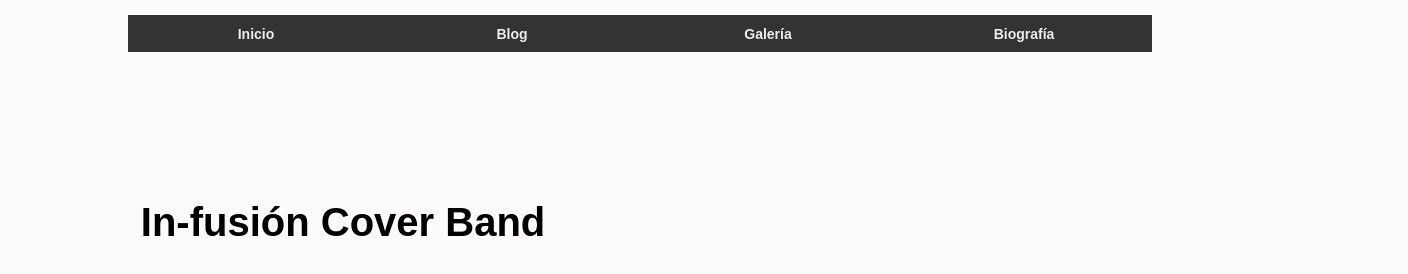
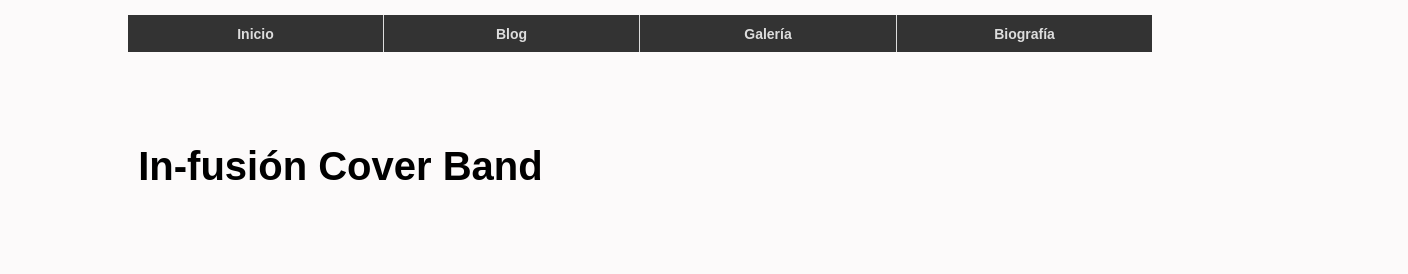
Before and after one commit to Alejo-Adamoli/In-fusi-n, a plain HTML site: page index.html in a window 1280 px wide. Shown: the whole page, 1408 px wide, since content can reach past the window. Drawn offline with Linux system fonts and the light colour scheme.

Commit message:
Se corrigió la posición del menú y se agregaron bordes a sus botones.

```diff
--- a/css/estilos.css
+++ b/css/estilos.css
@@ -21,6 +21,7 @@ html {
 
 .container {
 	width: 80%;
+	max-width: 1920px;
 	margin-left: auto;
 	margin-right: auto;
 }
@@ -37,9 +38,11 @@ ul {
 	list-style-type: none;
 }
 
+/*inicio de submenú*/
+
 nav li a {
 	background-color: #333;
-	color: #EDEDED;
+	color: #DDDDDD;
 	font-size: 1.4rem;
 	text-transform: capitalize;
 	font-weight: bold;
@@ -57,10 +60,22 @@ nav > ul > li {
 	float: left;
 	width: 25%;
 	text-align: center;
+	border-right: 1px solid #DDDDDD;
+}
+
+nav > ul > li:nth-child(3) {
+	border-right: none;
+}
+
+nav > ul > li:last-child {
+	border-left: 1px solid #DDDDDD;
+	border-right: none;
 }
 
 nav li ul {
 	display: none;
+	position: absolute;
+	min-width: 20%;
 }
 
 nav li:hover ul {
@@ -72,11 +87,12 @@ nav li:hover ul {
 	animation-fill-mode: forwards;
 }
 
+/*fin de submenú*/
+
 .portada {
 	clear: both;
 	width: 100%;
-	position: absolute;
-	top: 25%;
+	padding-top: 9%;
 	padding-left: 1%;
 }
 
```
